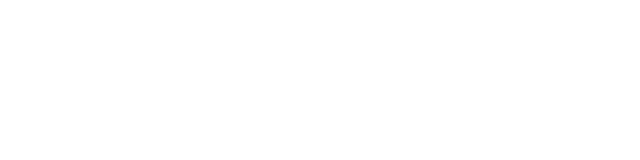
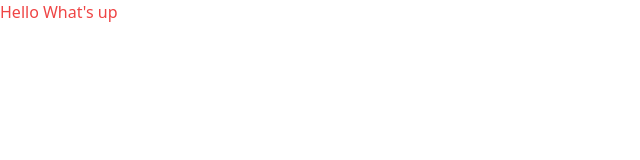
Before and after one commit to Saurav-Pant/Portfolio_New, a Next.js app in the folder portfolio/: page / in a window 1280 px wide. Shown: the top 160 px of the page, without its empty margins (0-640 px from the left). Built offline with nearby package versions, Linux system fonts and the light colour scheme.

Commit message:
Looking Good

```diff
--- a/portfolio/app/page.tsx
+++ b/portfolio/app/page.tsx
@@ -1,3 +1,5 @@
 export default function Home() {
-  return <main></main>;
+  return <main>
+    <h2 className="text-red-500">Hello What's up</h2>
+  </main>;
 }
```
